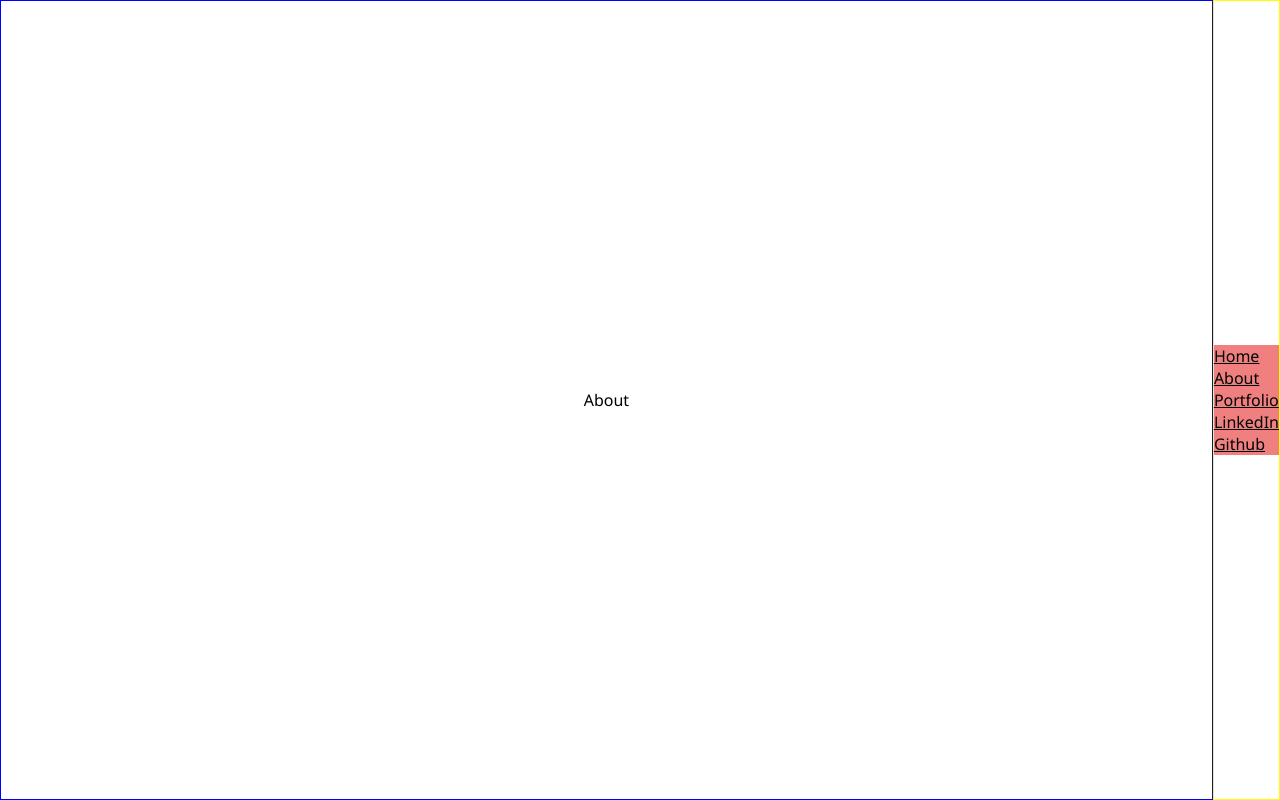
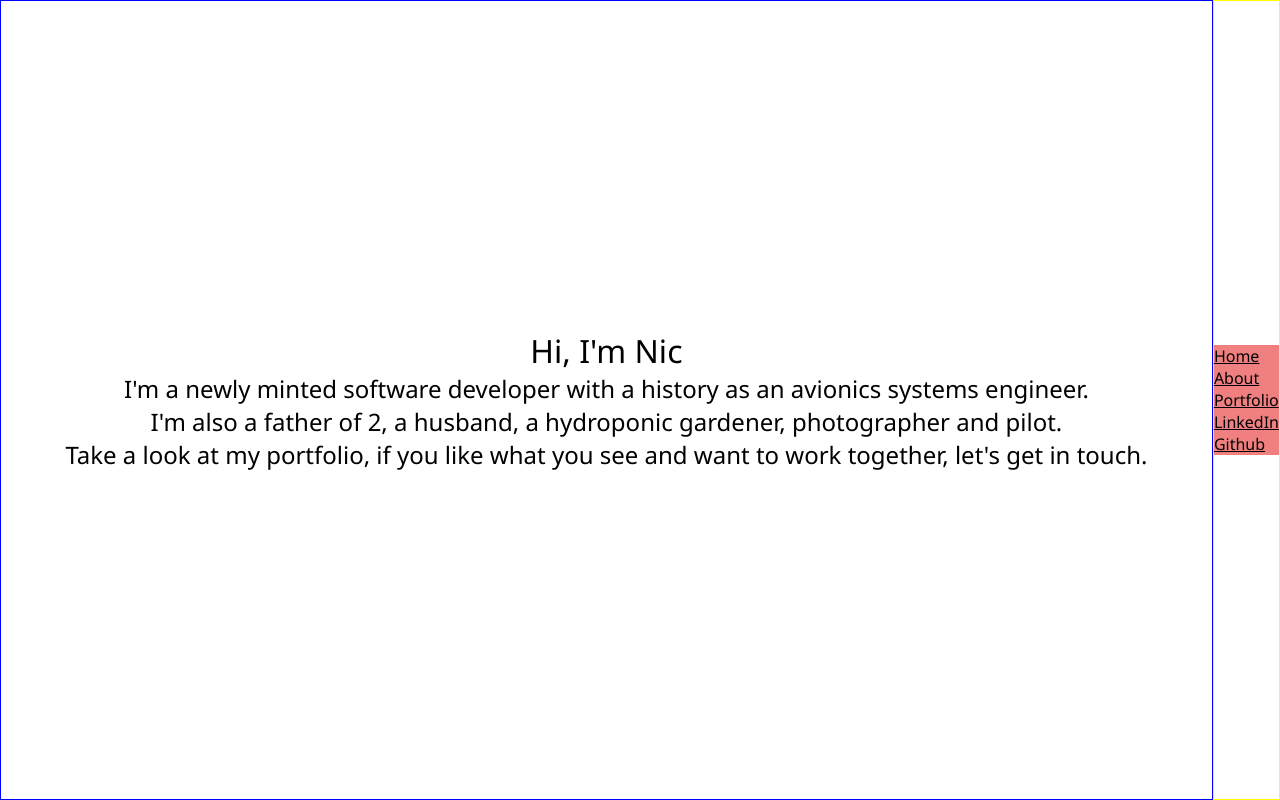
Before and after one commit to NicMortelliti/portfolio, a React (Create React App) app: page /about in a window 1280 px wide. Built offline with nearby package versions, Linux system fonts and the light colour scheme.

Commit message:
add basic about

```diff
--- a/src/pages/About.js
+++ b/src/pages/About.js
@@ -1,7 +1,23 @@
 import React from "react";
 
 const About = () => {
-  return <div>About</div>;
+  return (
+    <>
+      <h1>Hi, I'm Nic</h1>
+      <h2>
+        I'm a newly minted software developer with a history as an avionics
+        systems engineer.
+      </h2>
+      <h2>
+        I'm also a father of 2, a husband, a hydroponic gardener, photographer
+        and pilot.
+      </h2>
+      <h2>
+        Take a look at my portfolio, if you like what you see and want to work
+        together, let's get in touch.
+      </h2>
+    </>
+  );
 };
 
 export default About;
```
